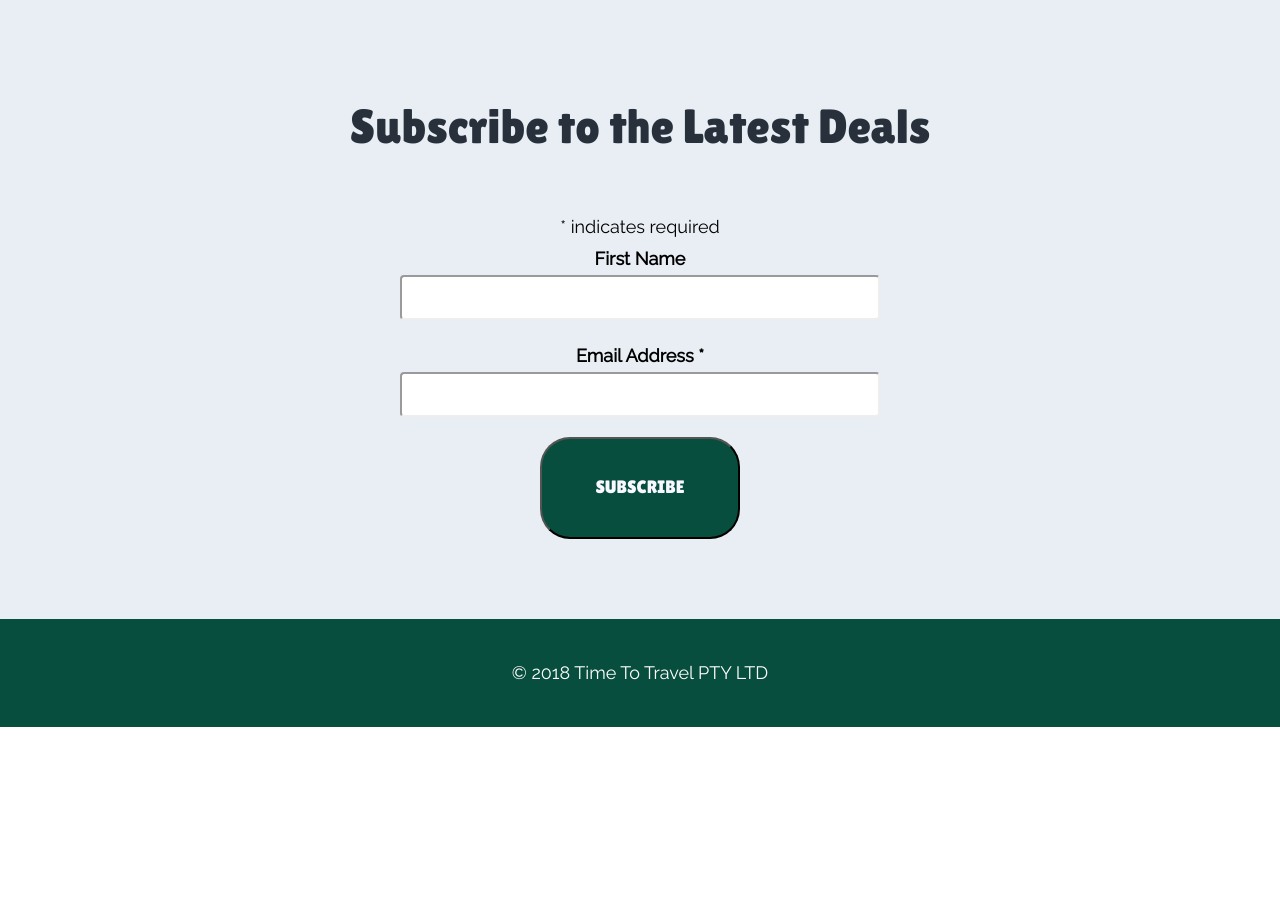
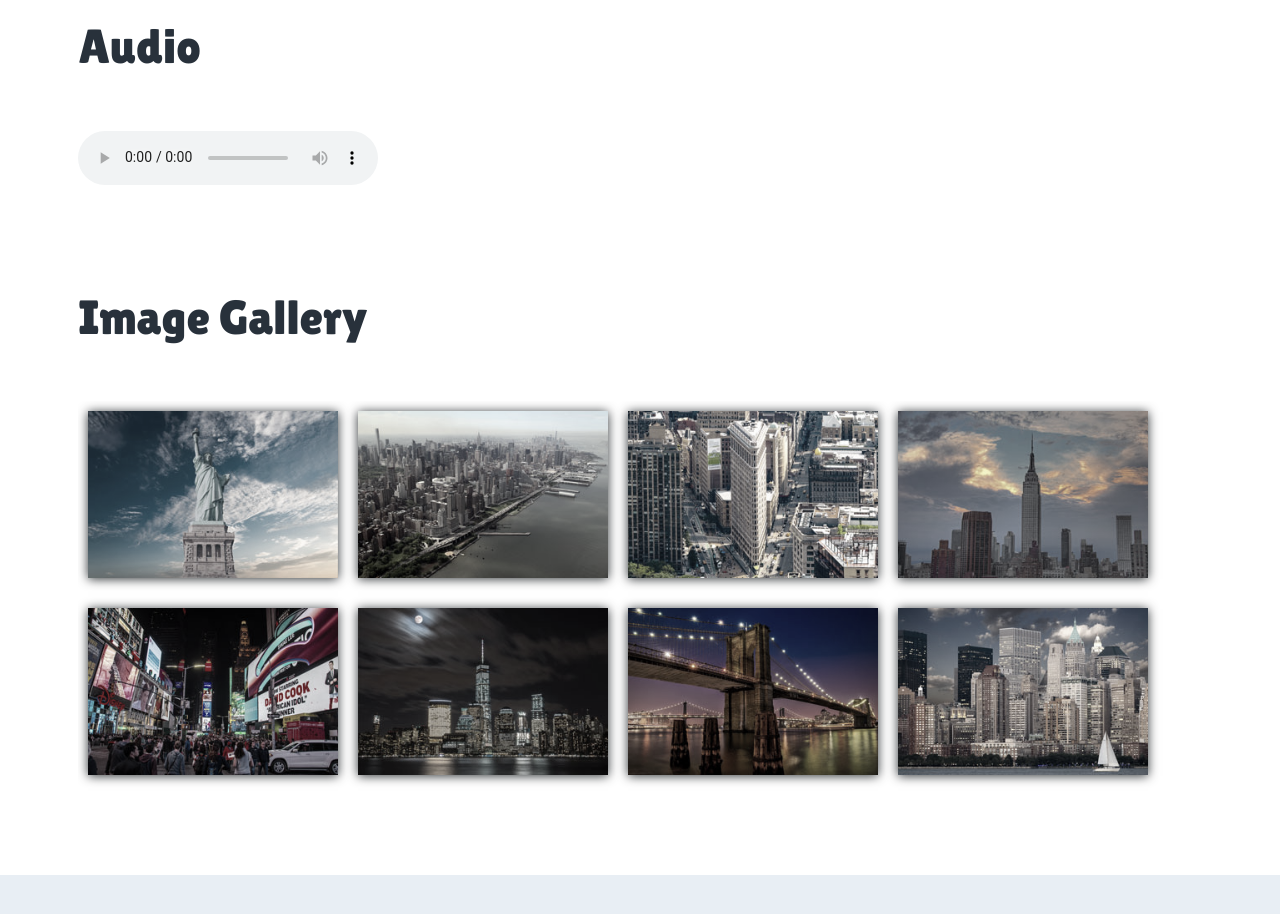
Before and after one commit to sethidium/WEW-oct2018, a plain HTML site: page media.html in a window 1280 px wide. Shown: the part 698-1612 px from the top of the page. Before the commit the page ends 1425 px from the top, so only its background shows below. Drawn offline with Linux system fonts and the light colour scheme; a script that the page names is missing.

Commit message:
Media Page complete

```diff
--- a/media.html
+++ b/media.html
@@ -8,6 +8,8 @@
     <meta name="description" content="Find exclusive and boutique holidays with our travel team">
     <meta name="viewport" content="width=device-width">
     <link rel="stylesheet" href="resources/css/normalize.css">
+
+<link rel="stylesheet" href="resources/css/simpleLightbox.min.css">
 
     <link rel="stylesheet" href='resources/css/Main.CSS'>
 
@@ -66,8 +68,9 @@
 
     <main>
         <section class="hero-module">
+            <video autoplay muted loop src="resources/video/new-york.mp4" poster="resources/images/new-york-wide-1500.jpg">
 
-                    <img alt="New York" src="resources/images/new-york-wide-1500.jpg">
+            </video>
             <div class="hero-content">
 
                 <h1 class="heading-main layout-wide">
@@ -77,6 +80,57 @@
             </div>
         </section>
 
+        <Section class="layout-wide">
+            <h2>Audio</h2>
+            <audio controls src="resources/audio/bensound-happyrock.mp3"></audio>
+        </Section>
+        <section class="layout-wide">
+            <h2>Image Gallery</h2>
+            <div class="image-gallery">
+                <ul>
+                    <li>
+                        <a href="resources/galleries/new-york-01.jpg">
+                            <img src="resources/galleries/new-york-01-thumb.jpg" alt="New York">
+                        </a>
+                    </li>
+                    <li>
+                        <a href="resources/galleries/new-york-02.jpg">
+                        <img src="resources/galleries/new-york-02-thumb.jpg" alt="New York">
+                        </a>
+                    </li>
+                    <li>
+                        <a href="resources/galleries/new-york-03.jpg">
+                            <img src="resources/galleries/new-york-03-thumb.jpg" alt="New York">
+                        </a>
+                    </li>
+                    <li>
+                        <a href="resources/galleries/new-york-04.jpg">
+                            <img src="resources/galleries/new-york-04-thumb.jpg" alt="New York">
+                        </a>
+                    </li>
+                    <li>
+                        <a href="resources/galleries/new-york-05.jpg">
+                            <img src="resources/galleries/new-york-05-thumb.jpg" alt="New York">
+                        </a>
+                    </li>
+                    <li>
+                        <a href="resources/galleries/new-york-08.jpg">
+                            <img src="resources/galleries/new-york-08-thumb.jpg" alt="New York">
+                        </a>
+                    </li>
+                    <li>
+                        <a href="resources/galleries/new-york-06.jpg">
+                            <img src="resources/galleries/new-york-06-thumb.jpg" alt="New York">
+                        </a>
+                    </li>
+                    <li>
+                        <a href="resources/galleries/new-york-07.jpg">
+                            <img src="resources/galleries/new-york-07-thumb.jpg" alt="New York">
+                        </a>
+                    </li>
+                </ul>
+            </div>
+        </section>
     </main>
     <Footer>
         <div class="footer-subscribe">
@@ -126,6 +180,8 @@
 
     <script src="resources/js/jquery.js"></script>
 
+    <script src="resources/js/simpleLightbox.min.js"></script>
+
     <script src="resources/js/Scripts of DOOM.js"></script>
 </Body>
 
--- a/resources/css/Main.CSS
+++ b/resources/css/Main.CSS
@@ -284,3 +284,26 @@ color: ghostwhite;
     justify-content: space-between;
     }
   }
+  /* image Gallery*/
+  .image-gallery ul {
+    list-style: none;
+    margin: 0;
+    padding: 0;
+
+    overflow: hidden;
+  }
+  .image-gallery li {
+    max-width: 250px;
+    float: left;
+    margin: 10px;
+  }
+  .image-gallery a img {
+    filter: grayscale(70%);
+    transition: var(--transition-time);
+    box-shadow: 0px 1px 10px var(--strong-text-color);
+  }
+  .image-gallery a:hover img {
+    filter: unset;
+    transform: scale(1.05);
+
+  }
--- a/resources/js/Scripts of DOOM.js
+++ b/resources/js/Scripts of DOOM.js
@@ -31,3 +31,13 @@ function activeMenu() {
 }
 //Run The Function//
 activeMenu()
+
+//image gallery
+
+function imageGallery() {
+    if(!$('.image-gallery').length) {
+        return;
+    }
+$('.image-gallery a').simpleLightbox();
+}
+imageGallery();
```
Also changed, not shown: index.html (+1 -1 lines). Lines whose indentation alone changed are shown as unchanged.
